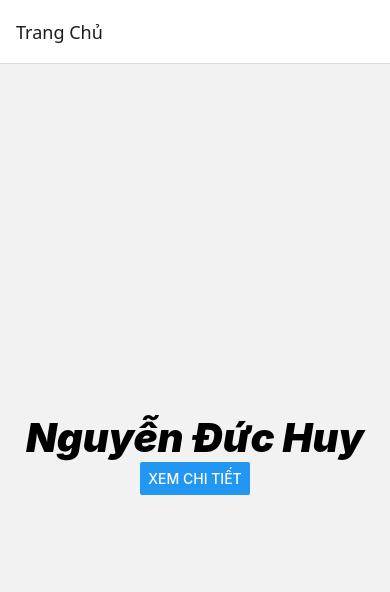
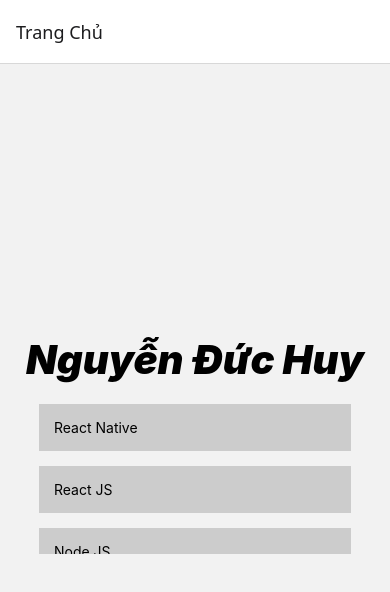
Before and after one commit to nguyenhuyk18/learning-mobile, a React Native app: screen /home in a window 390 px wide. Shown: the top 592 px of the page. Built offline with nearby package versions, Linux system fonts and the light colour scheme.

Commit message:
truyen du lieu giua cac trang thong qua param

```diff
--- a/App.tsx
+++ b/App.tsx
@@ -14,6 +14,9 @@ import DetailScreen from './components/DetailScreen';
 export default function App() {
 
   const [works, setWorks] = useState<{ ten: String, lop: number }[]>([]);
+
+
+
   const Stack = createNativeStackNavigator()
 
   const handleAddWork = (work: { ten: String, lop: number }) => {
--- a/components/DetailScreen.tsx
+++ b/components/DetailScreen.tsx
@@ -1,15 +1,35 @@
 import React from 'react';
-import { Button, Text, View } from 'react-native';
-import { NavigationProp, useNavigation } from '@react-navigation/native';
+import { Button, Text, View, StyleSheet } from 'react-native';
+import { NavigationProp, RouteProp, useNavigation } from '@react-navigation/native';
 import { RootStackParamList } from '../interfaces/route.interface';
+import { useRoute } from '@react-navigation/native';
+
+const styles = StyleSheet.create({
+    reviewDetail: {
+        fontSize: 25,
+        padding: 15
+    }
+})
 
 export default function DetailScreen() {
     const navigation: NavigationProp<RootStackParamList> = useNavigation()
+    const route = useRoute<RouteProp<RootStackParamList, 'review-detail'>>();
 
+
+    const { id, title, star } = route.params;
+    // route.params.id
     return (
         <>
             <View style={{ flex: 1, alignItems: 'center', justifyContent: 'center' }}>
                 <Text style={{ fontSize: 40, fontWeight: 900, fontStyle: 'italic' }} >Trang Chi Tiết Vui Vẻ</Text>
+
+                <View>
+                    <Text style={styles.reviewDetail} >ID: {id}</Text>
+                    <Text style={styles.reviewDetail} >Tiêu Đề: {title}</Text>
+                    <Text style={styles.reviewDetail} >Đánh giá: {star}</Text>
+                </View>
+
+
                 <Button title='Quay Về Trang Chủ' onPress={() => navigation.navigate('home')} />
             </View>
         </>
--- a/components/HomeScreen.tsx
+++ b/components/HomeScreen.tsx
@@ -1,12 +1,66 @@
-import React from 'react';
-import { Button, Text, View } from 'react-native';
+import React, { useState } from 'react';
+import { Button, Text, View, FlatList, TouchableOpacity, StyleSheet } from 'react-native';
+import { ReviewInterface } from '../interfaces/review.interface';
+// import { RootStackParamList } from '../interfaces/route.interface';
+import { NavigationProp, useNavigation } from '@react-navigation/native';
+import { RootStackParamList } from '../interfaces/route.interface';
 
-export default function HomeScreen(props: any) {
-    const { navigation } = props;
+const style = StyleSheet.create({
+    reviewItem: {
+        padding: 15,
+        backgroundColor: "#ccc",
+        marginBottom: 15
+    }
+})
+
+export default function HomeScreen() {
+    // const { navigation } = props;
+    const navigation: NavigationProp<RootStackParamList> = useNavigation()
+
+    const [review, setReview] = useState<ReviewInterface[]>([
+        {
+            id: 1,
+            title: 'React Native',
+            star: 5
+        },
+        {
+            id: 2,
+            title: 'React JS',
+            star: 4
+        },
+        {
+            id: 3,
+            title: 'Node JS',
+            star: 3
+        },
+    ]);
+
+
     return (
         <View style={{ flex: 1, alignItems: 'center', justifyContent: 'center' }}>
-            <Text style={{ fontSize: 40, fontWeight: 900, fontStyle: 'italic' }} >Nguyễn Đức Huy</Text>
-            <Button title='Xem Chi Tiết' onPress={() => navigation.navigate("review-detail")} />
-        </View>
+            <Text style={{ fontSize: 40, fontWeight: 900, fontStyle: 'italic', marginBottom: 20 }} >Nguyễn Đức Huy</Text>
+
+            <View style={{ height: 150, width: '80%', marginBottom: 20 }}>
+                <FlatList
+                    data={review}
+
+                    keyExtractor={(item) => item.id + ''}
+
+                    renderItem={({ item }) => {
+                        return (
+                            <TouchableOpacity onPress={() => navigation.navigate("review-detail", { id: item.id, star: item.star, title: item.title })}>
+                                <View style={style.reviewItem}>
+                                    <Text>{item.title}</Text>
+                                    {/* <Text>{item.star}</Text>
+                                    <Text>{item.id}</Text> */}
+                                </View>
+                            </TouchableOpacity>
+                        )
+                    }}
+                />
+            </View>
+
+            {/* <Button title='Xem Chi Tiết'  /> */}
+        </View >
     );
 }
--- /dev/null
+++ b/interfaces/review.interface.tsx
@@ -0,0 +1,6 @@
+export type ReviewInterface = {
+    id: number;
+    title: string;
+    star: number;
+
+}
--- a/interfaces/route.interface.tsx
+++ b/interfaces/route.interface.tsx
@@ -1,4 +1,8 @@
 export type RootStackParamList = {
     home: undefined,
-    'review-detail': undefined
+    'review-detail': {
+        id: number,
+        title: string,
+        star: number
+    }
 }
```
